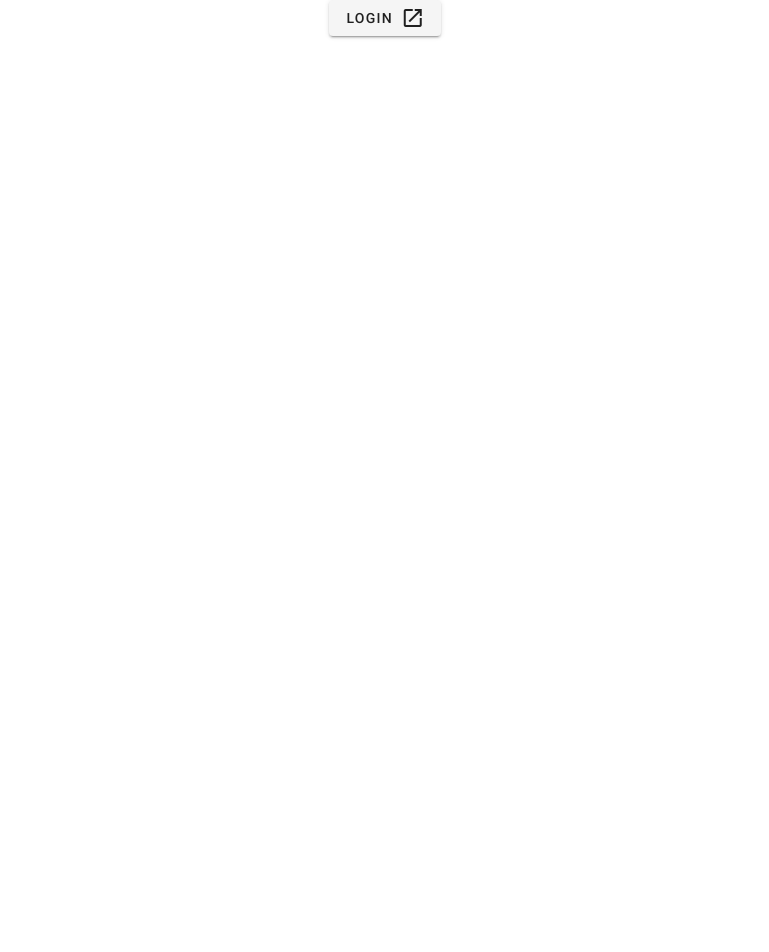
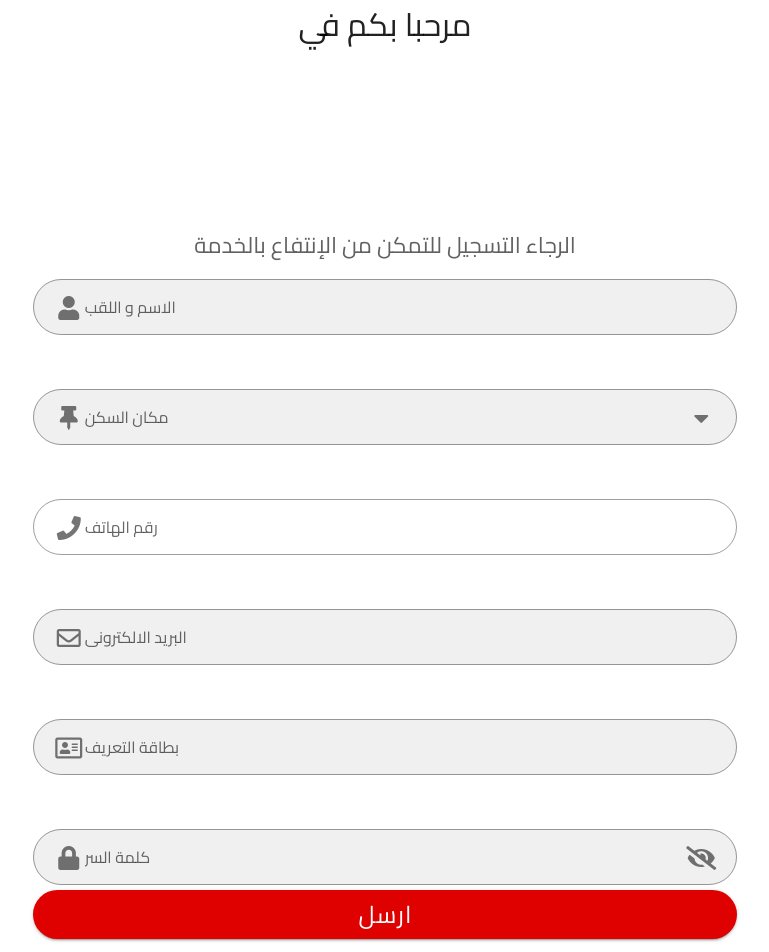
Before and after one commit to Samielleuch/Neghlbouh, a Vue app in the folder client/: page /SignUp in a window 1280 px wide. Shown: the top 952 px of the page, without its empty margins (255-1024 px from the left). Before the commit the page ends 800 px from the top, so only its background shows below. Built offline with nearby package versions, Linux system fonts and the light colour scheme.

Commit message:
SignUpForm

```diff
--- a/client/package.json
+++ b/client/package.json
@@ -17,6 +17,7 @@
     "vuex": "^3.1.2"
   },
   "devDependencies": {
+    "@fortawesome/fontawesome-free": "^5.13.0",
     "@vue/cli-plugin-babel": "^4.2.0",
     "@vue/cli-plugin-e2e-nightwatch": "^4.2.0",
     "@vue/cli-plugin-eslint": "^4.2.0",
--- /dev/null
+++ b/client/src/components/SignUpForm.vue
@@ -0,0 +1,263 @@
+<template>
+  <div>
+    <!-- exit button  -->
+    <v-row v-if="isModal">
+      <v-spacer></v-spacer>
+      <v-btn icon @click="pressLogin(false)" class=" mt-2 mr-5">
+        <v-icon>far fa-times-circle</v-icon>
+      </v-btn>
+    </v-row>
+    <!---->
+    <v-row>
+      <v-col cols="12" align="center">
+        <span class="text-center font-login">
+          {{ text.popup_text1 }}
+        </span>
+      </v-col>
+    </v-row>
+    <!-- icon -->
+    <v-row justify="center">
+      <v-col cols="12" align="center">
+        <v-img src="../assets/logo.png" width="400" aspect-ratio="3"></v-img>
+      </v-col>
+    </v-row>
+    <!---->
+    <v-row align="center">
+      <v-col cols="12" align="center">
+        <span class="text-center  font-login-popup2 ">
+          {{ text.popup_text2 }}
+        </span>
+      </v-col>
+    </v-row>
+    <v-card-text>
+      <v-form v-model="valid" ref="form">
+        <!-- Name -->
+        <v-row class="mb-0 pb-0">
+          <v-col cols="12" class="mb-0 pb-0">
+            <v-text-field
+              v-model="name"
+              outlined
+              rounded
+              prepend-inner-icon="fas fa-user"
+              filled
+              clearable
+              :label="text.nameField"
+              required
+              color="black"
+              class="mb-0 pb-0"
+            ></v-text-field>
+          </v-col>
+        </v-row>
+        <!-- City  -->
+        <v-row class="mb-0 pb-0">
+          <v-col cols="12" class="mb-0 pb-0">
+            <v-select
+              v-model="city"
+              outlined
+              rounded
+              prepend-inner-icon="fas fa-thumbtack"
+              filled
+              clearable
+              :label="text.cityField"
+              required
+              color="black"
+              class="mb-0 pb-0"
+              :items="cities"
+            ></v-select>
+          </v-col>
+        </v-row>
+        <!-- Phone  -->
+        <v-row class="mb-0 pb-0">
+          <v-col cols="12" class="mb-0 pb-0">
+            <v-text-field
+              v-model="phone"
+              outlined
+              rounded
+              prepend-inner-icon="fas fa-phone"
+              type="integer"
+              clearable
+              :label="text.phoneField"
+              required
+              color="black"
+              class="mb-0 pb-0"
+            ></v-text-field>
+          </v-col>
+        </v-row>
+        <!-- Email  -->
+        <v-row class="mb-0 pb-0">
+          <v-col cols="12" class="mb-0 pb-0">
+            <v-text-field
+              v-model="email"
+              outlined
+              rounded
+              prepend-inner-icon="far fa-envelope"
+              filled
+              clearable
+              :label="text.emailField"
+              color="black"
+              class="mb-0 pb-0"
+            ></v-text-field>
+          </v-col>
+        </v-row>
+        <!-- CIN  -->
+        <v-row class="mb-0 pb-0">
+          <v-col cols="12" class="mb-0 pb-0">
+            <v-text-field
+              v-model="CIN"
+              outlined
+              rounded
+              prepend-inner-icon="far fa-address-card"
+              filled
+              clearable
+              :label="text.cinField"
+              required
+              color="black"
+              class="mb-0 pb-0"
+            ></v-text-field>
+          </v-col>
+        </v-row>
+        <!-- Password  -->
+        <v-row class="mb-0 pb-0">
+          <v-col cols="12">
+            <v-text-field
+              v-model="password"
+              :append-icon="show1 ? 'fas fa-eye' : 'fas fa-eye-slash'"
+              :type="show1 ? 'text' : 'password'"
+              :label="text.passWordField"
+              rounded
+              outlined
+              prepend-inner-icon="fas fa-lock"
+              clearable
+              filled
+              @click:append="show1 = !show1"
+              required
+              color="black"
+              class="mt-0 pb-0"
+            >
+            </v-text-field>
+          </v-col>
+        </v-row>
+      </v-form>
+      <!-- submit Button  -->
+      <v-row>
+        <v-col cols="12" align="center">
+          <v-hover v-slot:default="{ hover }">
+            <!-- when the button gets hovered hover becomes true so we switch the class -->
+            <v-btn
+              :class="hover ? 'mt--10 glowing-border' : 'mt--10'"
+              :disabled="!valid"
+              color="#df0100"
+              @click="validate"
+              rounded
+              :ripple="{ class: 'red--text' }"
+              height="225%"
+              width="100%"
+            >
+              <span class="font-login-white">
+                {{ text.submitField }}
+              </span>
+            </v-btn>
+          </v-hover>
+        </v-col>
+      </v-row>
+    </v-card-text>
+  </div>
+</template>
+
+<script>
+import { mapActions, mapState } from "vuex";
+export default {
+  name: "SignUpForm",
+  props: {
+    isModal: {
+      Boolean,
+      default: false
+    }
+  },
+  data() {
+    return {
+      password: "",
+      CIN: "",
+      name:"",
+      city:"",
+      phone:"",
+      email:"",
+      valid: false,
+      show1: false,
+      cities: [
+        "أريانة",
+        "باجة",
+        "بنزرت",
+        "بن عروس",
+        "تطاوين",
+        "توزر",
+        "تونس",
+        "جندوبة",
+        "زغوان",
+        "سليانة",
+        "سوسة",
+        "سيدي بوزيد",
+        "صفاقس",
+        "قابس",
+        "قبلي",
+        "القصرين",
+        "قفصة",
+        "القيروان",
+        "الكاف",
+        "مدنين",
+        "المنستير",
+        "منوبة",
+        "المهدية",
+        "نابل"
+      ]
+    };
+  },
+  computed: {
+    ...mapState(["langPack"]),
+    text() {
+      return this.langPack.Sign_Up;
+    }
+  },
+  methods: {
+    ...mapActions(["pressLogin"]),
+    validate() {
+      this.valide = true;
+    }
+  }
+};
+</script>
+
+<style scoped>
+body * {
+  font-family: Cairo;
+}
+.mt--5 {
+  margin-top: -25px;
+}
+.mt--10 {
+  margin-top: -50px !important;
+}
+.font-login {
+  font-size: 2rem !important;
+}
+.font-login-popup2 {
+  font-size: 1.4rem !important;
+  background-color: rgba(255, 255, 255, 0);
+  color: #616161;
+}
+.font-login-white {
+  font-size: 1.5rem !important;
+  background-color: rgba(255, 255, 255, 0);
+  color: #ffffff;
+}
+.font-login-pass {
+  font-size: 1rem !important;
+  background-color: rgba(255, 255, 255, 0);
+  color: #c70100;
+}
+
+.glowing-border {
+  box-shadow: 0px 0 10px 1px #df0100, /* inner white */ 0px 0 10px 1px #770000,
+    /* middle magenta */ 0 0 10px 1px #6b2028 !important ;
+}
+</style>
--- a/client/src/language/arabic.js
+++ b/client/src/language/arabic.js
@@ -7,5 +7,18 @@ export default {
     submitField: "ارسل",
     forgotPass: "ليس لديك حساب ؟ ",
     makeAccount: "إبدء حساب جديد الآن "
+  },
+  Sign_Up: {
+    popup_text1: "مرحبا بكم في",
+    popup_text2: "الرجاء التسجيل للتمكن من الإنتفاع بالخدمة",
+    cinField: "بطاقة التعريف",
+    nameField:"الاسم و اللقب",
+    cityField:"مكان السكن",
+    phoneField:"رقم الهاتف",
+    emailField:"البريد الالكتروني",
+    passWordField: "كلمة السر",
+    submitField: "ارسل",
+    forgotPass: "ليس لديك حساب ؟ ",
+    makeAccount: "إبدء حساب جديد الآن "
   }
 };
--- a/client/src/router/index.js
+++ b/client/src/router/index.js
@@ -18,6 +18,15 @@ const routes = [
     // which is lazy-loaded when the route is visited.
     component: () =>
       import(/* webpackChunkName: "about" */ "../views/Sign_In_Page.vue")
+  },
+  {
+    path: "/SignUp",
+    name: "SignUp",
+    // route level code-splitting
+    // this generates a separate chunk (about.[hash].js) for this route
+    // which is lazy-loaded when the route is visited.
+    component: () =>
+      import(/* webpackChunkName: "about" */ "../views/Sign_Up_Page.vue")
   }
 ];
 
--- /dev/null
+++ b/client/src/views/Sign_Up_Page.vue
@@ -0,0 +1,20 @@
+<template>
+  <div>
+    <v-row justify="center">
+      <v-col cols="12" sm="11" md="7">
+        <SignUpForm />
+      </v-col>
+    </v-row>
+  </div>
+</template>
+<script>
+import SignUpForm from "@/components/SignUpForm";
+export default {
+  name: "Sign_Up_Page",
+  components: {
+    SignUpForm
+  }
+};
+</script>
+
+<style scoped></style>
```
Also changed, not shown: client/src/App.vue (+7 -0 lines), 1 other file (tests, documents, lock files or other folders).
